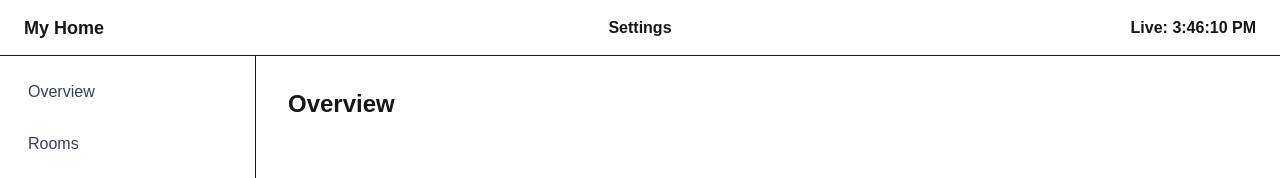
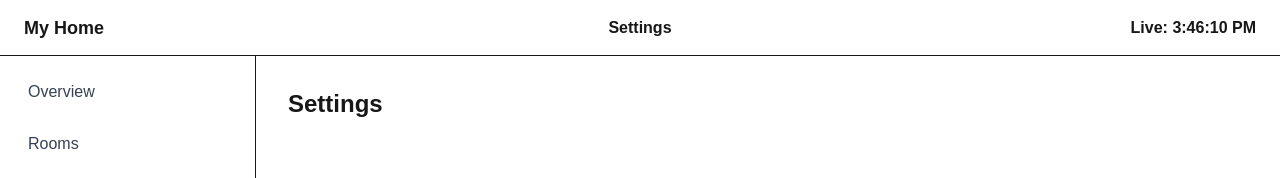
Before and after one commit to Aks-l/IDIG4110-group1, a Next.js app in the folder frontend/my-app/: page /dashboard/settings in a window 1280 px wide. Shown: the top 178 px of the page. Built offline with nearby package versions, Linux system fonts and the light colour scheme.

Commit message:
fix: fixed incorrect placeholder text

```diff
--- a/frontend/my-app/src/app/dashboard/devices/page.tsx
+++ b/frontend/my-app/src/app/dashboard/devices/page.tsx
@@ -1,5 +1,5 @@
 
 
-export default function EnergyPage() {
-  return <h1 className="text-2xl font-bold">Energy</h1>;
+export default function DevicePage() {
+  return <h1 className="text-2xl font-bold">Devices</h1>;
 }
--- a/frontend/my-app/src/app/dashboard/settings/page.tsx
+++ b/frontend/my-app/src/app/dashboard/settings/page.tsx
@@ -1,4 +1,4 @@
 
 export default function OverViewPage() {
-  return <h1 className="text-2xl font-bold">Overview</h1>;
+  return <h1 className="text-2xl font-bold">Settings</h1>;
 }
```
